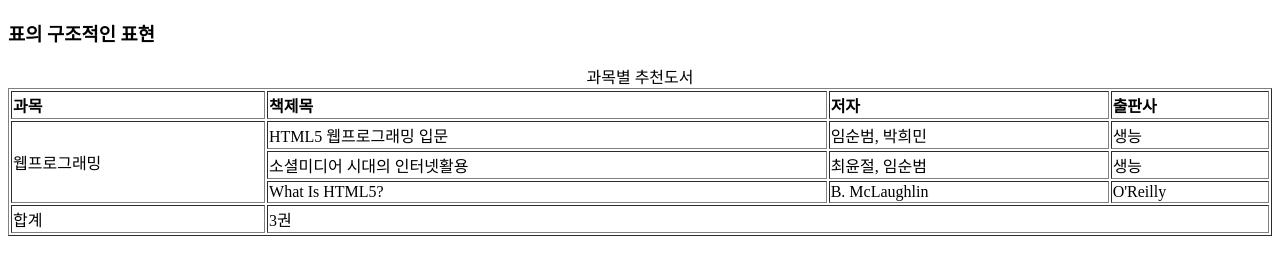
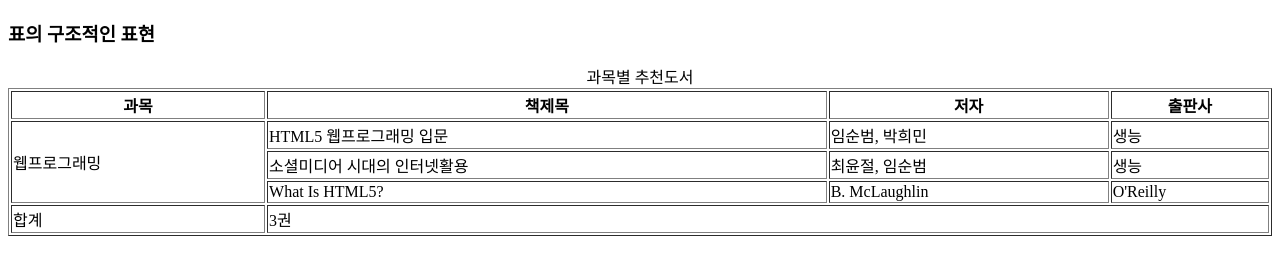
Before and after one commit to jisu-d/2025_webprogramming_homework, a plain HTML site: page 2025_09_09/index.html in a window 1280 px wide. Drawn offline with Linux system fonts and the light colour scheme.

Commit message:
css 추가함

```diff
--- a/2025_09_09/index.html
+++ b/2025_09_09/index.html
@@ -8,8 +8,13 @@
         div{
             text-align: center;
         }
+
         table{
             width: 100%;
+        }
+
+        table tr:nth-child(1) > td{
+            text-align: center;
         }
     </style>
 </head>
```
